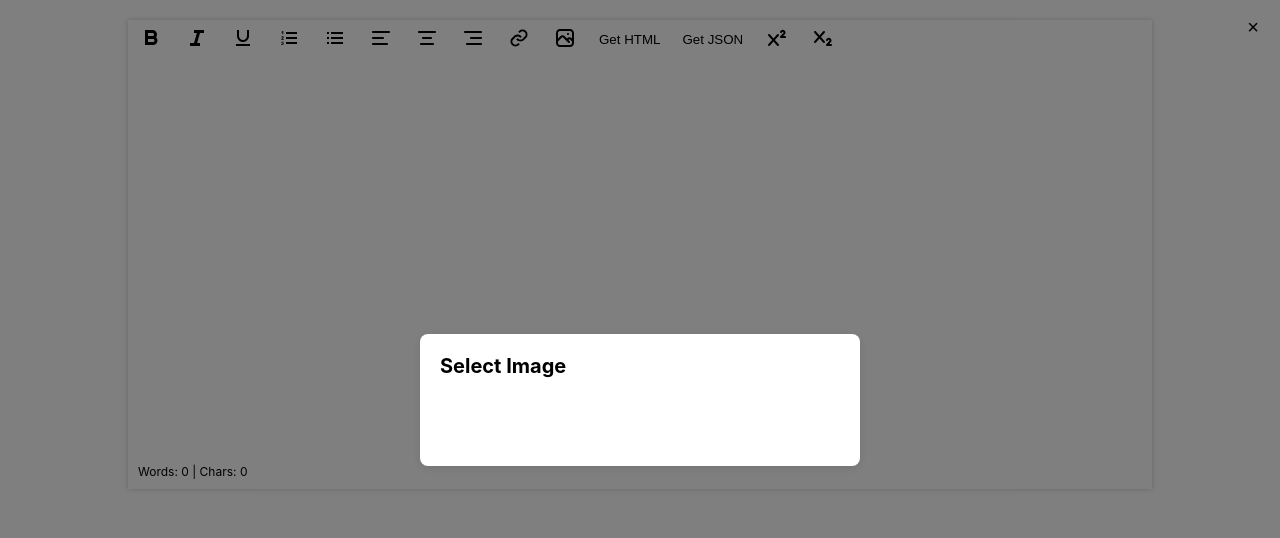
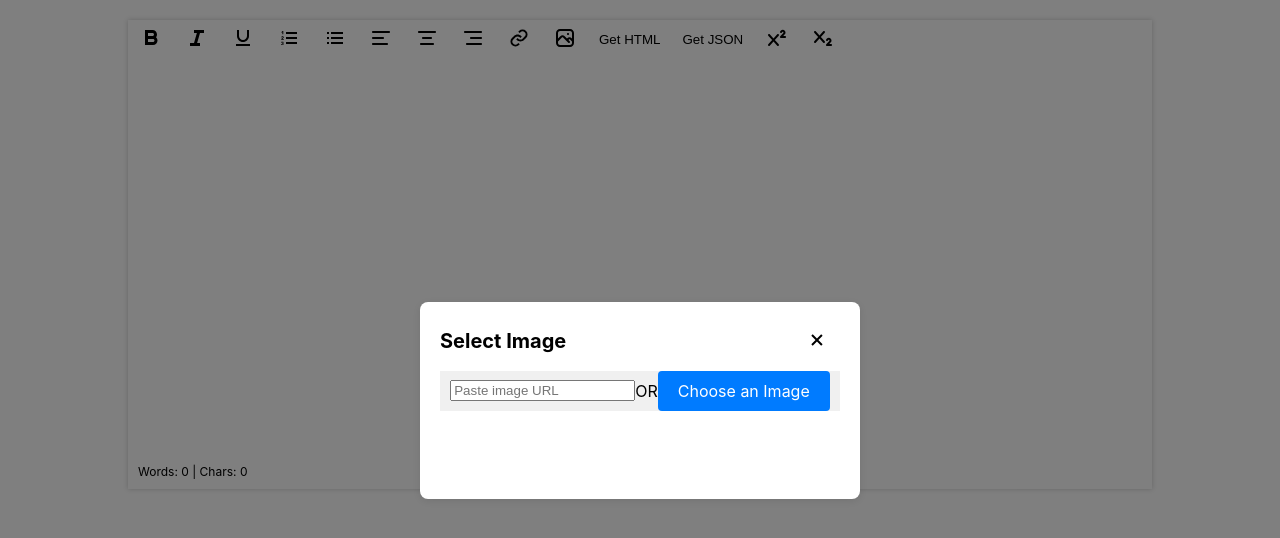
Before and after one commit to mindfiredigital/react-text-igniter, a React (Create React App) app: page / in a window 1280 px wide. Both pictures are taken after a click on the button 565 px from the left and 39 px from the top of the page. Shown: the top 538 px of the page. Built offline with nearby package versions, Linux system fonts and the light colour scheme; the HTML template or start-up script is replaced by a standard one.

Commit message:
custom dialog
Worked on custom dialog

```diff
--- a/src/assets/Icons.jsx
+++ b/src/assets/Icons.jsx
@@ -1,5 +1,15 @@
 import React from "react";
 
+export const CloseIcon = () => (
+  <svg
+    xmlns="http://www.w3.org/2000/svg"
+    width="24"
+    height="24"
+    viewBox="0 0 24 24" >
+      <path
+        d="m16.192 6.344-4.243 4.242-4.242-4.242-1.414 1.414L10.535 12l-4.242 4.242 1.414 1.414 4.242-4.242 4.243 4.242 1.414-1.414L13.364 12l4.242-4.242z"></path>
+  </svg>
+);
 export const BoldIcon = () => (
   <svg
     xmlns="http://www.w3.org/2000/svg"
--- a/src/components/ui/dialog.jsx
+++ b/src/components/ui/dialog.jsx
@@ -1,30 +1,75 @@
-import React from "react";
+import React, { useState } from "react";
 import "./uiComponents.css";
-import {AppButton} from "./buttons";
+import { AppButton, IconButton } from "./buttons";
+import * as Icons from "../../assets/Icons";
 
 const ImageUploadSelectionDialog = ({ isOpen, onClose, title, children }) => {
+  const [file, setFile] = useState(null);
+  const [imageUrl, setImageUrl] = useState("");
+  const [error, setError] = useState("");
+
+  const handleFileChange = (event) => {
+    const selectedFile = event.target.files[0];
+    if (selectedFile) {
+      setFile(selectedFile);
+      setError("");
+    }
+  };
+
+  const handleImageUrl = (event) => {
+    setImageUrl(event.target.value);
+    setFile(null);
+  }
+
+  const handleSubmit = () => {
+    if(file || imageUrl){
+      console.log({file, imageUrl});
+      onClose();
+    } else {
+      setError("Please select a file or image url")
+    }
+  }
+
   if (!isOpen) return null;
 
   return (
+    // background of dialog
     <div className="dialog-overlay">
       <div className="dialog-container">
-        <button className="close-button" onClick={onClose}>
-          &times;
-        </button>
-        <div className="dialog-header">{title}</div>
+        <div className="dialog-header">
+          {title}
+          <IconButton onClick={onClose} id="dialogClose">
+            <Icons.CloseIcon />
+          </IconButton>
+        </div>
         <div className="dialog-body">
-          {/* <div className="container">
-            <label for="file-input" className="custom-file-input">
+          <div className="container">
+            <input
+              type="text"
+              className="image-url-input"
+              placeholder="Paste image URL"
+              value={imageUrl}
+              onChange={handleImageUrl}
+            />
+            <div className="or-divider">OR</div>
+            {error && <p className="error">{error}</p>}
+            <label htmlFor="file-input" className="custom-file-input">
               Choose an Image
             </label>
-            <input type="file" id="file-input" accept="image/*" />
-          </div> */}
+            <input type="file" id="file-input" accept="image/*" onChange={handleFileChange} />
+            {file && (
+              <div className="file-info">
+                <p>Selected file: {file.name}</p>
+                <p>File size: {(file.size / 1024).toFixed(2)} KB</p>
+              </div>
+            )}
+          </div>
         </div>
         <div className="dialog-footer">
           <AppButton type="cancel" onClick={onClose}>
             Cancel
           </AppButton>
-          <AppButton onClick={onClose}>Submit</AppButton>
+          <AppButton onClick={handleSubmit}>Submit</AppButton>
         </div>
       </div>
     </div>
--- a/src/components/ui/uiComponents.css
+++ b/src/components/ui/uiComponents.css
@@ -37,6 +37,7 @@
  DIALOG
  ========================================
  */
+/* background of dialog */
 .dialog-overlay {
   position: fixed;
   top: 0;
@@ -63,6 +64,10 @@
 
 /* Dialog header styles */
 .dialog-header {
+  display: flex;
+  flex-direction: row;
+  align-items: center;
+  justify-content: space-between;
   font-size: 20px;
   font-weight: bold;
   margin-bottom: 10px;
@@ -95,7 +100,6 @@
   display: flex;
   justify-content: center;
   align-items: center;
-  height: 100vh;
   background-color: #f0f0f0;
 }
 
```
